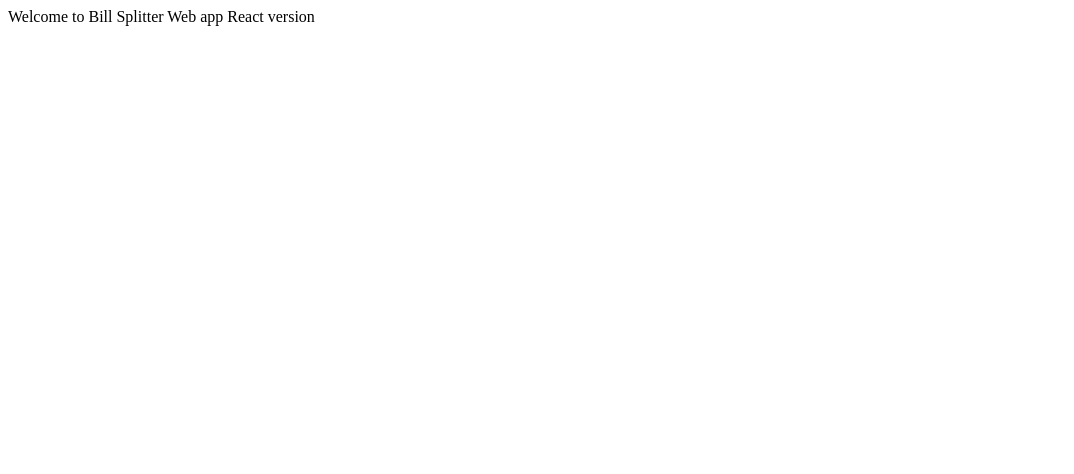
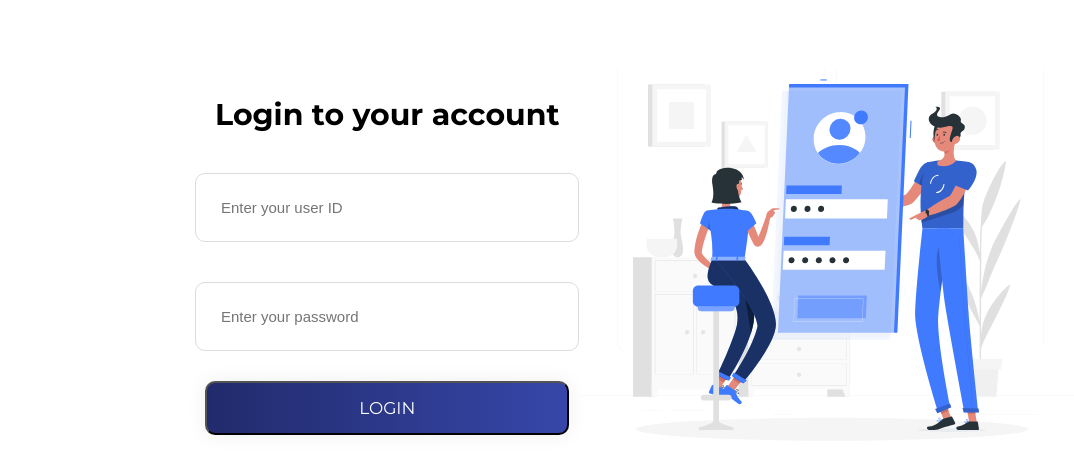
Before and after one commit to GDSCIIITSurat/Bill-Splitter, a React (Create React App) app: page / in a window 1280 px wide. Shown: the top 474 px of the page, without its empty margins (0-1074 px from the left). Built offline with nearby package versions, Linux system fonts and the light colour scheme.

Commit message:
login page completed

```diff
--- a/public/index.html
+++ b/public/index.html
@@ -1,14 +1,19 @@
 <!DOCTYPE html>
 <html lang="en">
+
 <head>
   <meta charset="utf-8" />
   <link rel="icon" href="%PUBLIC_URL%/favicon.ico" />
   <meta name="viewport" content="width=device-width, initial-scale=1" />
   <meta name="theme-color" content="#000000" />
-    <meta
-      name="description"
-      content="Web site created using create-react-app"
-    />
+  <meta name="description" content="Web site created using create-react-app" />
+
+  <!-- googel fonts -->
+  <link href="https://fonts.googleapis.com/css2?family=Montserrat:wght@100;200;300;400;500;600;700;800&display=swap"
+    rel="stylesheet">
+
+
+
   <link rel="apple-touch-icon" href="%PUBLIC_URL%/logo192.png" />
   <!--
       manifest.json provides metadata used when your web app is installed on a
@@ -26,6 +31,7 @@
     -->
   <title>React App</title>
 </head>
+
 <body>
   <noscript>You need to enable JavaScript to run this app.</noscript>
   <div id="root"></div>
@@ -40,4 +46,5 @@
       To create a production bundle, use `npm run build` or `yarn build`.
     -->
 </body>
+
 </html>
--- a/src/App.js
+++ b/src/App.js
@@ -1,9 +1,12 @@
+import React from 'react';
+import Login from "../src/pages/Login";
+
 
 function App() {
   return (
-    <div className="App">
-      Welcome to Bill Splitter Web app React version
-    </div>
+   <>
+   <Login/>
+   </>
   );
 }
 
--- /dev/null
+++ b/src/pages/Login.js
@@ -0,0 +1,54 @@
+import React, { useState } from 'react'
+import style from "../styles/login.module.css"
+
+
+function Login() {
+
+    const [email, setemail] = useState("")
+    const [password, setpassword] = useState("")
+
+    const submit=()=>{
+        console.log(email)
+        console.log(password)
+    }
+
+    return (
+        <>
+
+            <div className={style.container}>
+
+                <img src="mobile login.svg" className={style.loginpic} alt="Login" />
+
+                <div className={style.login}>
+
+                    <div className={style.top_head}>Login to your account</div>
+                    <div className={style.input_form}>
+
+                        <input type="email" className={style.user_email_password} id="exampleFormControlInput1" onChange={(e) => {
+
+                            setemail(e.target.value)
+
+                        }} placeholder="Enter your user ID" />
+
+                    </div>
+                    <div className={style.input_form}>
+
+                        <input type="password" class={style.user_email_password} id="exampleFormControlInput1" onChange={(e) => {
+
+                            setpassword(e.target.value)
+
+                        }} placeholder="Enter your password" />
+                    </div>
+                    <button type="submit" className={style.submit_btn} onClick={submit} >Login</button>
+
+
+                </div>
+
+
+            </div>
+
+        </>
+    )
+}
+
+export default Login
--- /dev/null
+++ b/src/styles/login.module.css
@@ -0,0 +1,91 @@
+.container {
+    display: flex;
+    flex-direction: column;
+    justify-content: center;
+    align-items: center;
+}
+
+.loginpic {
+    width: 50%;
+}
+
+.login {
+    display: flex;
+    flex-direction: column;
+}
+
+.input_form {
+    display: flex;
+    justify-content: center;
+}
+
+.user_email_password {
+    padding: 15px;
+    width: 90%;
+    background-color: white;
+    border: 1px solid #dadce0;
+    margin: auto;
+    margin-top: 10px;
+    margin-bottom: 10px;
+    border-radius: 10px;
+    font-size: 12px;
+}
+
+.top_head {
+    font-size: 30px;
+    font-family: Montserrat;
+    font-weight: 700;
+    color: black;
+    margin: 20px;
+    text-align: center;
+}
+
+
+@media only screen and (min-width: 700px) {
+    .loginpic {
+        width: 40%;
+    }
+
+    .container {
+        display: flex;
+        flex-direction: row-reverse;
+        justify-content: center;
+        align-items: center;
+    }
+
+    .user_email_password {
+        padding: 25px;
+        margin-top: 20px;
+        margin-bottom: 20px;
+        font-size: 15px;
+    }
+
+    .submit_btn {
+        font-size: 10px;
+    }
+}
+
+
+
+.submit_btn {
+    background-image: linear-gradient(to right, #212B6C 0%, #3747aa 51%, #212B6C 100%);
+    margin: 10px;
+    padding: 15px 45px;
+    text-align: center;
+    text-transform: uppercase;
+    transition: 0.5s;
+    background-size: 200% auto;
+    color: white;
+    box-shadow: 0 0 20px #eee;
+    border-radius: 10px;
+    display: block;
+    cursor: pointer;
+    font-family: Montserrat;
+    font-size: 17px;
+}
+
+.submit_btn:hover {
+    background-position: right center;
+    color: #fff;
+    text-decoration: none;
+}
```
Also changed, not shown: public/Mobile login.svg (added). Lines whose indentation alone changed are shown as unchanged.
